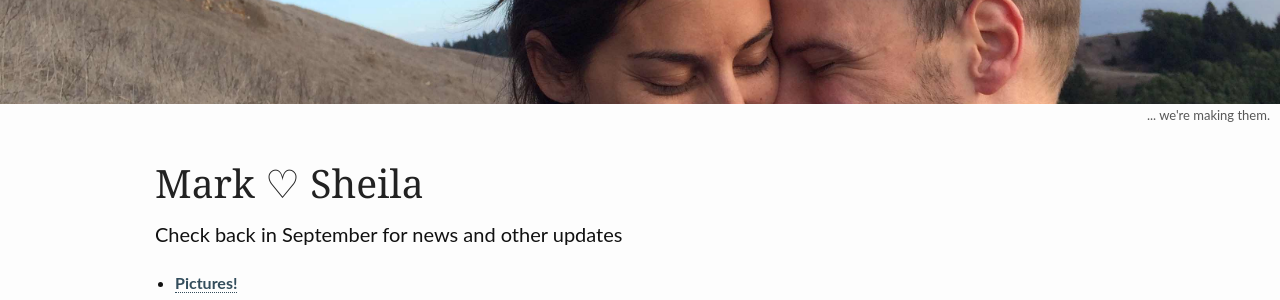
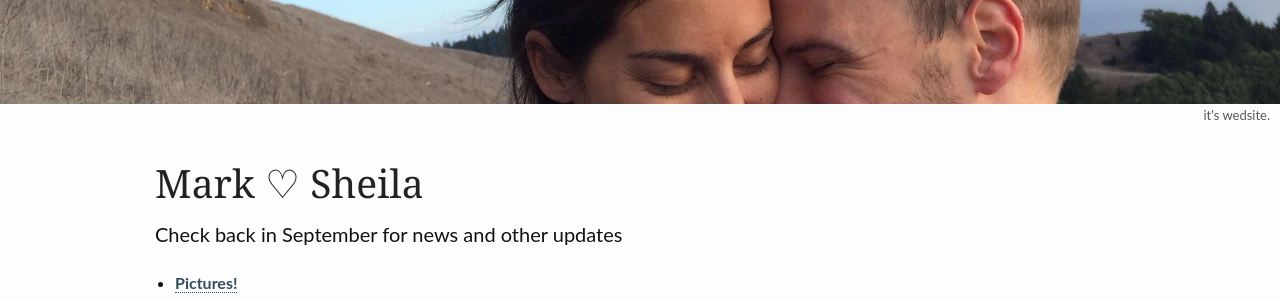
Before and after one commit to markjeffreymiller/gooddecisions.me, a Jekyll site: the page built from pages/wedding.md, in a window 1280 px wide. Shown: the part 276-576 px from the top of the page. Built offline with Jekyll 4.4.1, drawn with Linux system fonts in a browser that asks for light colours.

Commit message:
stupid taglines

```diff
--- a/pages/wedding.md
+++ b/pages/wedding.md
@@ -4,7 +4,7 @@ title: "Mark ♡ Sheila"
 header:
    image_fullwidth: "ms/loveSplash.jpg"
    title: Sheila + Mark
-   caption:  "... we're making them."
+   caption:  "it's wedsite."
 teaser: "Check back in September for news and other updates"
 permalink: "/wedding/"
 ---
```
